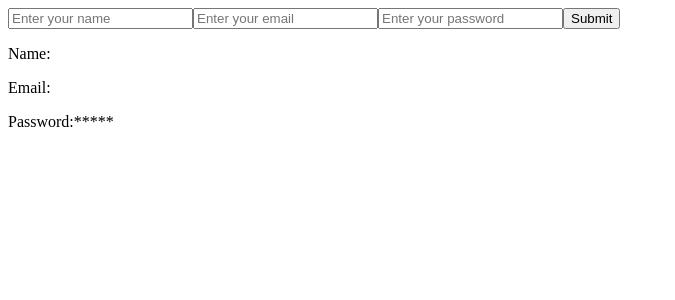
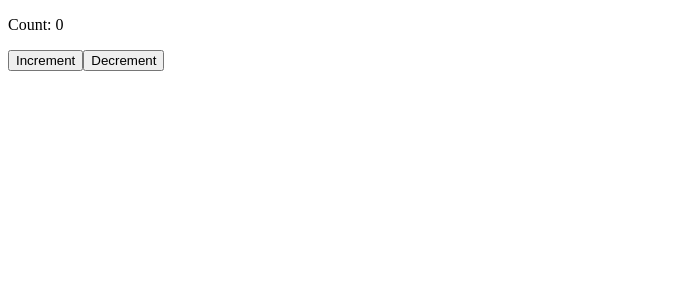
Before and after one commit to C11NJXX/react-monster, a React (Vite) app in the folder react-ts-demo/: page / in a window 1280 px wide. Shown: the top 300 px of the page, without its empty margins (0-675 px from the left). Built offline with nearby package versions, Linux system fonts and the light colour scheme.

Commit message:
ts Context API

```diff
--- /dev/null
+++ b/react-ts-demo/src/7. Context API/App.tsx
@@ -0,0 +1,11 @@
+import Counter from "./Counter";
+import MyContextProvider from "./MyContext";
+const App = () => {
+  return (
+    <MyContextProvider>
+      <Counter />
+    </MyContextProvider>
+  );
+};
+
+export default App;
--- /dev/null
+++ b/react-ts-demo/src/7. Context API/Counter.tsx
@@ -0,0 +1,16 @@
+import { useContext } from "react";
+import { MyContext } from "./MyContext";
+
+const Counter = () => {
+  const { count, increment, decrement } = useContext(MyContext);
+
+  return (
+    <>
+      <p>Count: {count}</p>
+      <button onClick={increment}>Increment</button>
+      <button onClick={decrement}>Decrement</button>
+    </>
+  );
+};
+
+export default Counter;
--- /dev/null
+++ b/react-ts-demo/src/7. Context API/MyContext.tsx
@@ -0,0 +1,34 @@
+import { createContext, FC, ReactNode, useState } from "react";
+
+interface MyContextShape {
+  count: number;
+  increment: () => void;
+  decrement: () => void;
+}
+
+export const MyContext = createContext<MyContextShape>({
+  count: 0,
+  increment: () => {},
+  decrement: () => {},
+});
+
+interface MyContextProviderShape {
+  children: ReactNode;
+}
+
+const MyContextProvider: FC<MyContextProviderShape> = ({ children }) => {
+  const [count, setCount] = useState(0);
+  const increment = () => {
+    setCount(count + 1);
+  };
+  const decrement = () => {
+    setCount(count - 1);
+  };
+  return (
+    <MyContext.Provider value={{ count, increment, decrement }}>
+      {children}
+    </MyContext.Provider>
+  );
+};
+
+export default MyContextProvider;
--- a/react-ts-demo/src/main.tsx
+++ b/react-ts-demo/src/main.tsx
@@ -5,7 +5,8 @@ import { createRoot } from "react-dom/client";
 // import App from "./1. Component Props Typing/exercise/App";
 // import App from "./5. useState Types/App";
 // import App from "./5. useState Types/exercise/App";
-import App from "./6. useRef, Forms, Events/App";
+// import App from "./6. useRef, Forms, Events/App";
+import App from "./7. Context API/App";
 
 createRoot(document.getElementById("root")!).render(
   <StrictMode>
```
